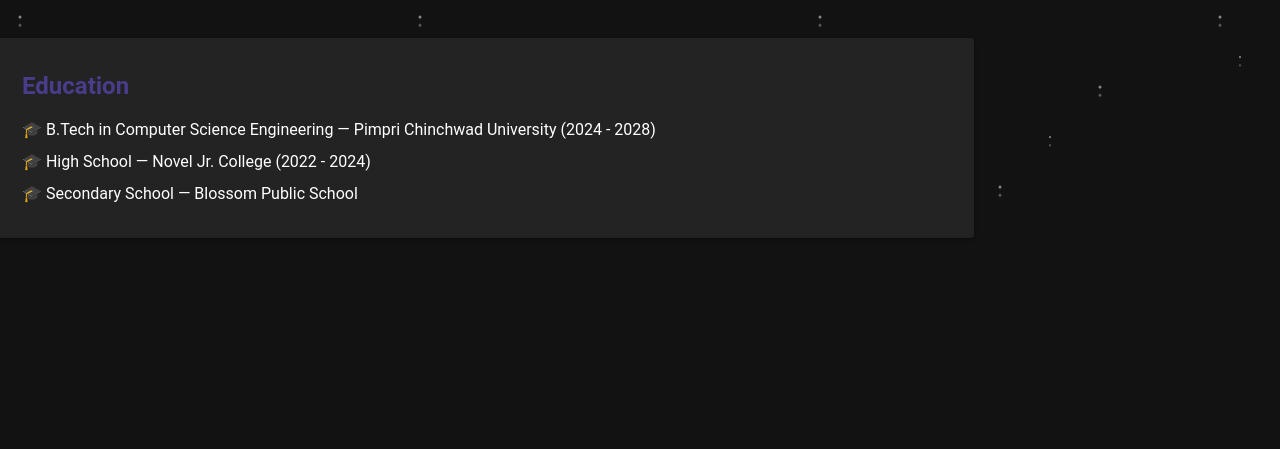
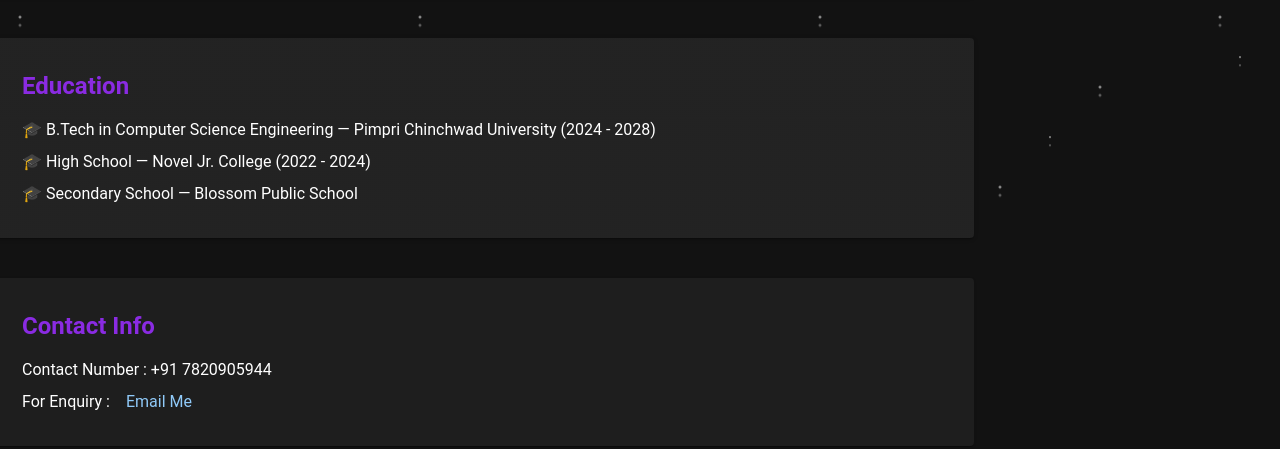
Before and after one commit to VineetMelavanki/My-Portfolio, a React (Vite) app: page / in a window 1280 px wide. Shown: the part 391-840 px from the top of the page. Before the commit the page ends 800 px from the top, so only its background shows below. Built offline with nearby package versions, Linux system fonts and the light colour scheme.

Commit message:
Added contact info option in Home page

```diff
--- a/src/Pages/Home.jsx
+++ b/src/Pages/Home.jsx
@@ -1,4 +1,5 @@
 import {Typography,Box,Button,Paper} from "@mui/material"
+import {Link} from "@mui/material"
 import IMAGE from "../assets/myimage.png"
 export default function Home(){
     return(
@@ -43,7 +44,7 @@
       >
         <Typography
           variant="h5"
-          sx={{ fontWeight: "bold", mb: 2, color: "darkslateblue" }}
+          sx={{ fontWeight: "bold", mb: 2, color: "blueviolet" }}
         >
           Education
         </Typography>
@@ -59,6 +60,35 @@
         </Typography>
 
       </Paper>
+      <Paper sx={{
+        mt:2,
+        width:1000,
+        p:"2rem 3rem",
+        flexDirection:"column",
+        alignItems:"flex-start",
+        justifyContent:"flex-start",
+      }}>
+      <Typography variant="h5" sx={{fontWeight:"bold",mb:2,color:"blueviolet"}}>
+        Contact Info
+      </Typography>
+      <Typography variant="body1" sx={{mb:1}}>
+        Contact Number : +91 7820905944
+        </Typography>
+        <Box sx={{display:"flex",gap:2}}>
+          <Typography variant="body1">
+            For Enquiry :
+          </Typography>
+           <Link
+      href="https://mail.google.com/mail/?view=cm&fs=1&to=vineetmelavanki06@gmail.com"
+      target="_blank"
+      underline="hover"
+    >
+      Email Me
+    </Link>
+        </Box>
+
+
+      </Paper>
         </Box>
        <Box >
        <Box
```
